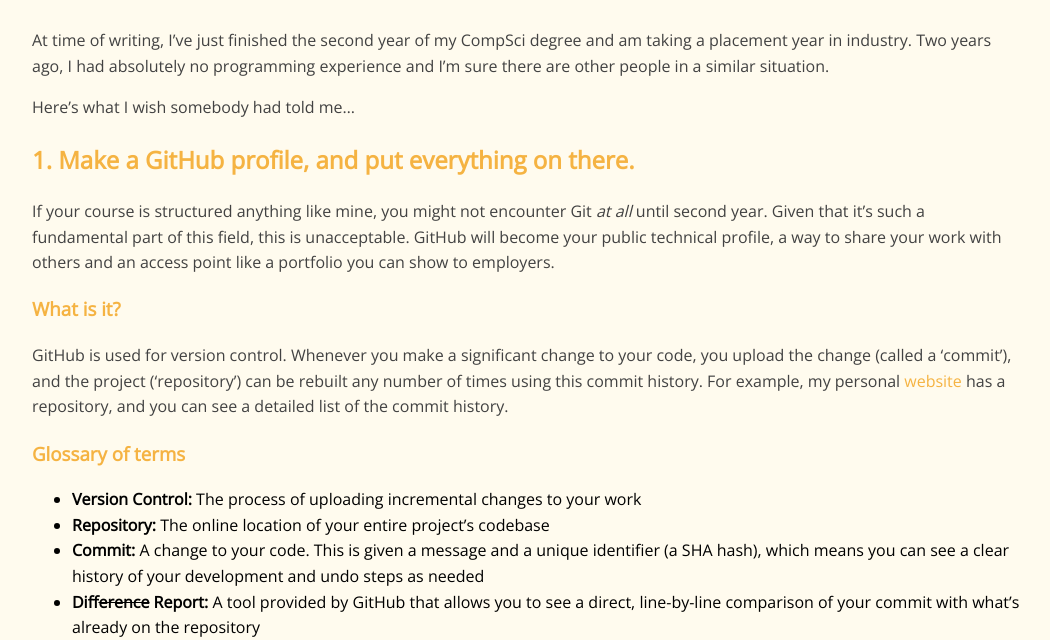
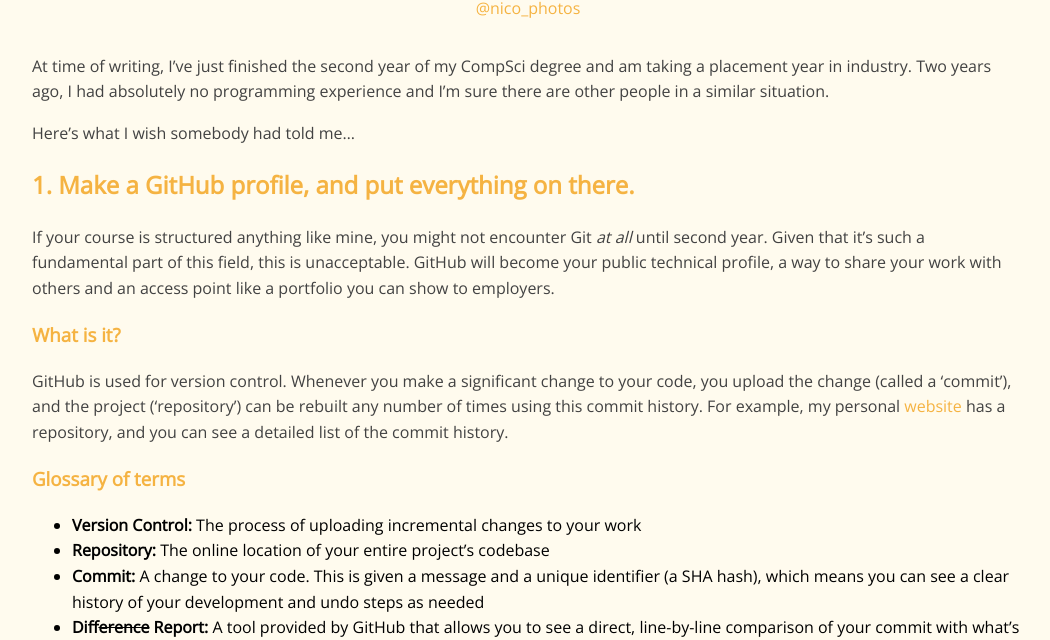
Before and after one commit to delete-44/website, a Jekyll site: the page built from collections/_blog-posts/01-github-for-beginners.md, in a window 1280 px wide and 900 px high, cut to the strip 260-900 px from the top of the window. Shown: the whole strip, without its empty margins (112-1162 px from the left). Built offline with Jekyll 4.4.1, drawn with Linux system fonts in a browser that asks for light colours; nearby versions of some CDN libraries.

Commit message:
Added credits to image

```diff
--- a/_layouts/post.html
+++ b/_layouts/post.html
@@ -2,9 +2,17 @@
 layout: page
 ---
 {% if page.image %}
-  <div class='w-80-ns w-100 center bg-center h5-ns h4 relative'
-    style="background-image: linear-gradient(rgba(0, 0, 0, 0.3), rgba(0, 0, 0, 0.5)), url('{{ page.image }}')">
-    <p class='h-auto mt5-ns mt4 f-5-ns f1 tc absolute tertiary m0 w-100'>{{ page.title }}</p>
+  <div class='tc'>
+    <div class='w-80-ns w-100 center bg-center h5-ns h4 relative'
+      style="background-image: linear-gradient(rgba(0, 0, 0, 0.3), rgba(0, 0, 0, 0.5)), url('{{ page.image }}')">
+      <p class='h-auto mt5-ns mt4 f-5-ns f1 absolute tertiary m0 w-100'>{{ page.title }}</p>
+    </div>
+
+    {% if page.image-owner %}
+      <a href='{{ page.image-link }}'>
+        {{ page.image-owner }}
+      </a>
+    {% endif %}
   </div>
 {% else %}
   <p class='f0-ns f2 primary tc mt5 mt3-ns'>{{ page.title }}</p>
--- a/collections/_blog-posts/01-github-for-beginners.md
+++ b/collections/_blog-posts/01-github-for-beginners.md
@@ -1,7 +1,9 @@
 ---
 layout: post
 title: GitHub Basics
-image: https://placekitten.com/1920/1920
+image: /assets/img/tree-nico-photos.jpg
+image-owner: "@nico_photos"
+image-link: https://unsplash.com/photos/tGTVxeOr_Rs
 date:  2019-10-19
 chapter_index: false
 ---
```
Also changed, not shown: 1 other file.
